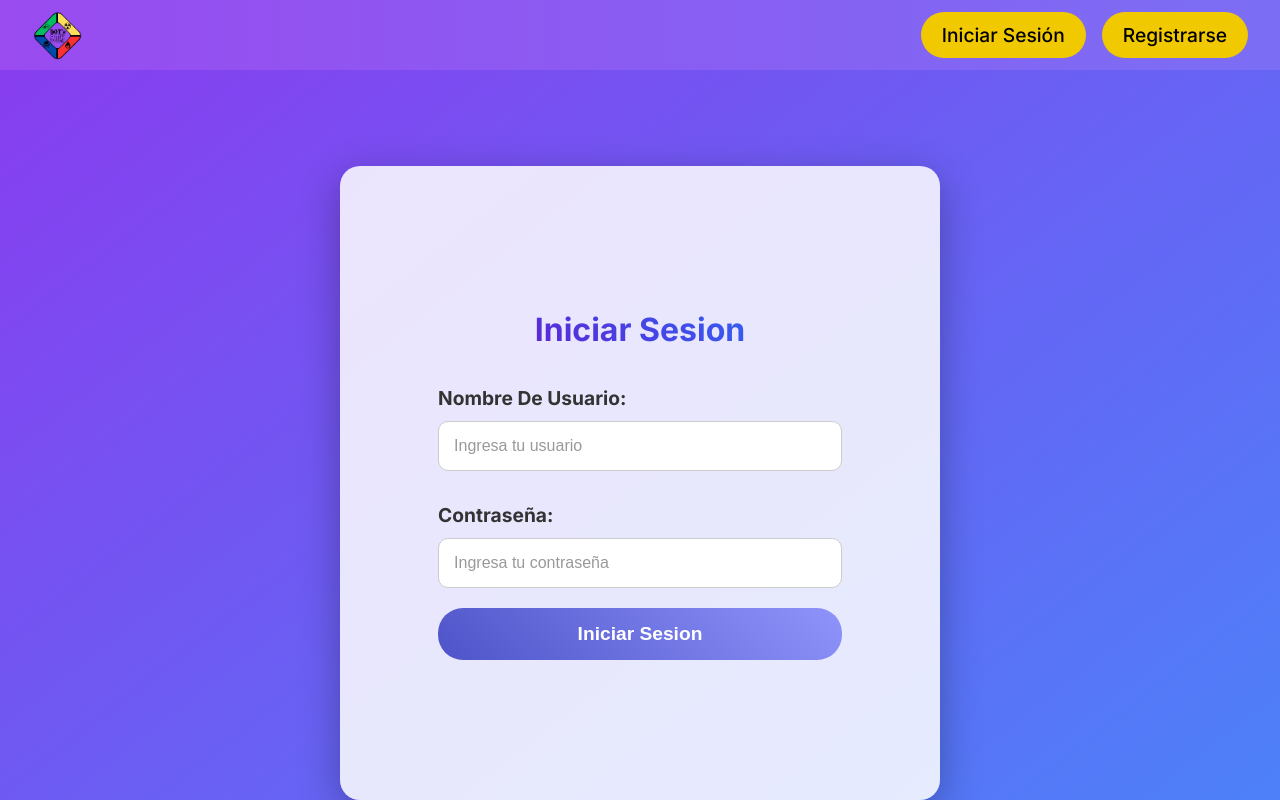
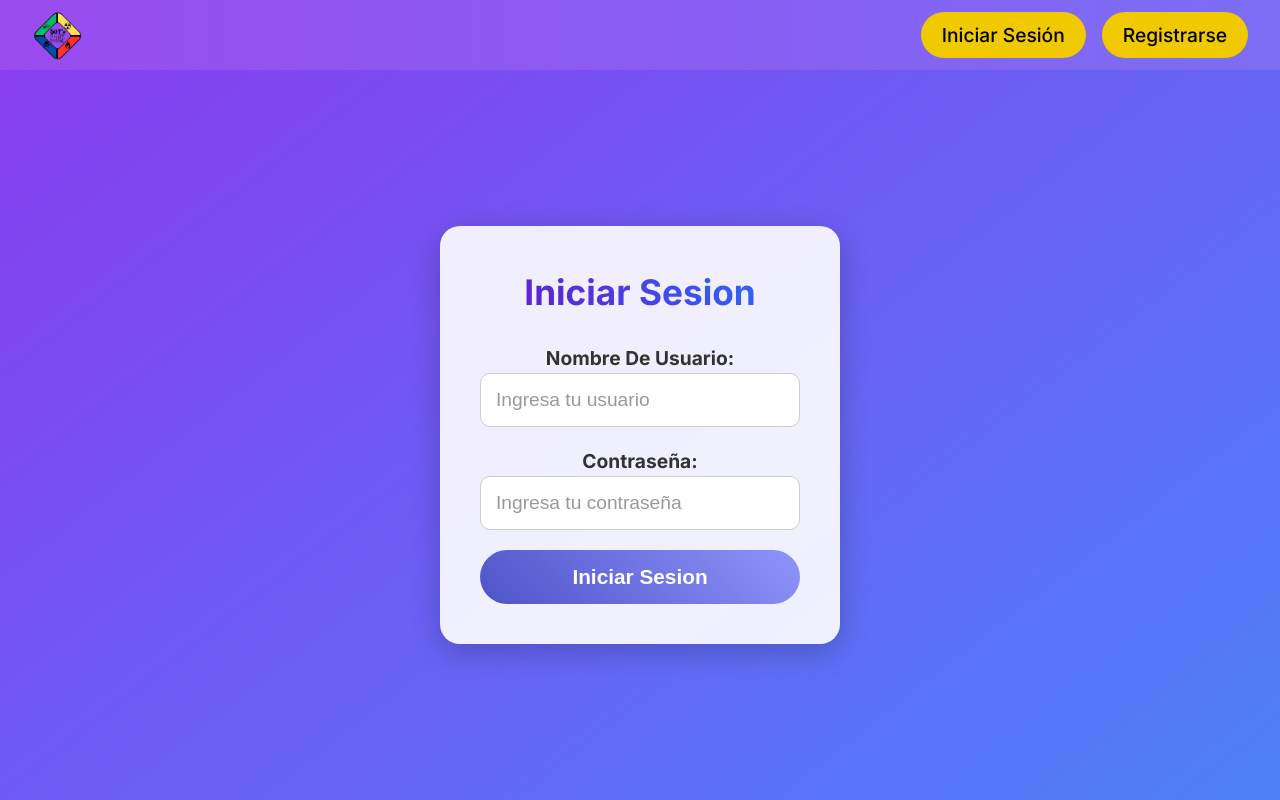
Before and after one commit to anglyh/dots-go, a React (Vite) app: page /login in a window 1280 px wide. Built offline with nearby package versions, Linux system fonts and the light colour scheme; a web font is replaced by a local one.

Commit message:
login-register

```diff
--- a/package.json
+++ b/package.json
@@ -10,6 +10,7 @@
     "preview": "vite preview"
   },
   "dependencies": {
+    "dots-go": "file:",
     "react": "^18.3.1",
     "react-dom": "^18.3.1",
     "react-router-dom": "^6.27.0"
--- a/src/App.jsx
+++ b/src/App.jsx
@@ -4,6 +4,7 @@ import { createBrowserRouter, RouterProvider } from 'react-router-dom';
 import Admin from "./pages/Admin/Admin";
 import Home from "./pages/Home/Home";
 import Login from "./pages/Login/Login";
+import Register from "./pages/Register/Register";
 import NotFound from "./pages/NotFound/NotFound";
 import Layout from "./layouts/layout/Layout";
 import Game from "./pages/Game/Game";
@@ -23,6 +24,14 @@ const router = createBrowserRouter([
     element: (
       <Layout>
         <Login />
+      </Layout>
+    )
+  },
+  {
+    path: '/register',
+    element: (
+      <Layout>
+        <Register/>
       </Layout>
     )
   },
--- a/src/components/auth/LoginForm/LoginForm.jsx
+++ b/src/components/auth/LoginForm/LoginForm.jsx
@@ -1,17 +1,27 @@
 import React from 'react';
-import styles from "./LoginForm.module.css"
+import styles from "./LoginForm.module.css";
 
 export default function LoginForm() {
   return (
-    <div className={styles.loginContainer}>
-      <form className={styles.loginForm}>
-        <h2>Iniciar Sesion</h2>
-        <label>Nombre De Usuario:</label>
-        <input type="text" placeholder="Ingresa tu usuario" />
-        <label>Contraseña:</label>
-        <input type="password" placeholder="Ingresa tu contraseña" />
-        <button type="submit">Iniciar Sesion</button>
+    <div className={styles.contenedorFormulario}>
+      <form>
+        <h2 className={styles.formularioTitulo}>Iniciar Sesion</h2>
+        <label className={styles.formularioLabel}>Nombre De Usuario:</label>
+        <input
+          className={styles.formularioInput}
+          type="text"
+          placeholder="Ingresa tu usuario"
+        />
+        <label className={styles.formularioLabel}>Contraseña:</label>
+        <input
+          className={styles.formularioInput}
+          type="password"
+          placeholder="Ingresa tu contraseña"
+        />
+        <button className={styles.formularioBoton} type="submit">
+          Iniciar Sesion
+        </button>
       </form>
     </div>
   );
-};
+}
--- a/src/components/auth/LoginForm/LoginForm.module.css
+++ b/src/components/auth/LoginForm/LoginForm.module.css
@@ -1,66 +1,67 @@
-.loginContainer {
-    background-color: rgba(255, 255, 255, 0.85);
+
+.contenedorFormulario {
+    background-color: rgba(255, 255, 255, 0.9);
     padding: 40px;
     border-radius: 20px;
-    box-shadow: 0 12px 40px rgba(0, 0, 0, 0.3);
-    width: 600px;
+    box-shadow: 0 8px 30px rgba(0, 0, 0, 0.2);
+    width: 400px;
     max-width: 90%;
     text-align: center;
     display: flex;
     flex-direction: column;
     align-items: center;
-    justify-content: center;
-    gap: 15px;
-    margin-top: 6rem;
+    gap: 25px;
+    margin: auto;
 }
 
-.loginForm h2 {
+.formularioTitulo {
     background: linear-gradient(45deg, #6a11cb, #2575fc);
     -webkit-background-clip: text;
     background-clip: text;
     -webkit-text-fill-color: transparent;
-    margin-bottom: 30px;
-    font-size: 2rem;
+    margin-bottom: 25px;
+    font-size: 2.2rem;
+    font-weight: bold;
 }
 
-.loginForm label {
-    display: block;
-    margin: 10px 0 8px;
+.formularioLabel {
+    width: 100%;
     text-align: left;
     font-weight: bold;
     color: #333;
     font-size: 1.2rem;
-    width: 100%;
+    margin-bottom: 8px;
 }
 
-.loginForm input {
+.formularioInput {
     width: 100%;
     padding: 15px;
+    border: 1px solid #ccc;
+    color: #070707;
+    border-radius: 10px;
     margin-bottom: 20px;
-    border: 1px solid #ccc;
-    border-radius: 10px;
+    font-size: 1.2rem;
     background-color: white;
-    color: #333;
-    font-size: 1rem;
 }
 
-.loginForm input::placeholder {
+.formularioInput::placeholder {
     color: #999;
     opacity: 1;
 }
 
-.loginForm button {
+.formularioBoton {
     background: linear-gradient(45deg, #4e54c8, #8f94fb);
     border: none;
-    padding: 15px 20px;
-    border-radius: 25px;
+    padding: 15px;
+    border-radius: 30px;
     color: white;
     font-weight: bold;
     cursor: pointer;
     width: 100%;
-    font-size: 1.2rem;
+    font-size: 1.3rem;
+    transition: opacity 0.3s ease;
 }
 
-.loginForm button:hover {
+.formularioBoton:hover {
     opacity: 0.9;
 }
--- a/src/components/auth/RegisterForm/RegisterForm.jsx
+++ b/src/components/auth/RegisterForm/RegisterForm.jsx
@@ -1,23 +1,38 @@
-// components/auth/RegisterForm/RegisterForm.jsx
+
 import React from 'react';
-import styles from "./RegisterForm.module.css"
+import styles from "./RegisterForm.module.css";
 
 export default function RegisterForm() {
   return (
-    <div className={styles.loginContainer}>
-      <form className={styles.loginForm}>
-        <h2>Crear Cuenta</h2>
-        <label>Nombre De Usuario:</label>
-        <input type="text" placeholder="Ingresa tu usuario" />
+    <div className={styles.contenedorRegistro}>
+      <form className={styles.formularioRegistro}>
+        <h2 className={styles.tituloRegistro}>Crear Cuenta</h2>
 
-        <label>Contraseña:</label>
-        <input type="password" placeholder="Ingresa tu contraseña" />
+        <label className={styles.labelRegistro}>Nombre De Usuario:</label>
+        <input
+          className={styles.inputRegistro}
+          type="text"
+          placeholder="Ingresa tu usuario"
+        />
 
-        <label>Confirmar Contraseña:</label>
-        <input type="password" placeholder="Confirma tu contraseña" />
+        <label className={styles.labelRegistro}>Contraseña:</label>
+        <input
+          className={styles.inputRegistro}
+          type="password"
+          placeholder="Ingresa tu contraseña"
+        />
 
-        <button type="submit">Crear Usuario</button>
+        <label className={styles.labelRegistro}>Confirmar Contraseña:</label>
+        <input
+          className={styles.inputRegistro}
+          type="password"
+          placeholder="Confirma tu contraseña"
+        />
+
+        <button className={styles.botonRegistro} type="submit">
+          Crear Usuario
+        </button>
       </form>
     </div>
   );
-};
+}
--- a/src/components/auth/RegisterForm/RegisterForm.module.css
+++ b/src/components/auth/RegisterForm/RegisterForm.module.css
@@ -1,61 +1,68 @@
-.loginContainer {
-    background-color: rgba(255, 255, 255, 0.85);
-    padding: 30px;
-    border-radius: 15px;
-    box-shadow: 0 8px 32px rgba(0, 0, 0, 0.2);
-    width: 500px; /* Aumentado a 500px */
-    max-width: 90%; /* Para pantallas pequeñas */
+
+.contenedorRegistro {
+    background-color: rgba(255, 255, 255, 0.9);
+    padding: 40px;
+    border-radius: 20px;
+    box-shadow: 0 8px 30px rgba(0, 0, 0, 0.2);
+    width: 400px;
+    max-width: 90%;
     text-align: center;
     display: flex;
     flex-direction: column;
     align-items: center;
-    justify-content: center;
+    gap: 25px;
+    margin: auto;
 }
 
-.loginForm h2 {
+.tituloRegistro {
     background: linear-gradient(45deg, #6a11cb, #2575fc);
     -webkit-background-clip: text;
     background-clip: text;
     -webkit-text-fill-color: transparent;
-    margin-bottom: 20px;
+    margin-bottom: 25px;
+    font-size: 2.2rem;
+    font-weight: bold;
 }
 
-.loginForm label {
-    display: block;
-    margin: 10px 0 5px;
+.labelRegistro {
+    width: 100%;
     text-align: left;
     font-weight: bold;
     color: #333;
-    width: 100%; /* Se alinean con el formulario */
+    font-size: 1.2rem;
+    margin-bottom: 8px;
 }
 
-.loginForm input {
+.inputRegistro {
     width: 100%;
-    padding: 12px; /* Padding más cómodo */
-    margin-bottom: 15px;
+    padding: 15px;
     border: 1px solid #ccc;
-    border-radius: 5px;
+    border-radius: 10px;
+    margin-bottom: 20px;
+    font-size: 1.2rem;
     background-color: white;
-    color: #333;
+    color: #030303;
 }
 
-.loginForm input::placeholder {
+.inputRegistro::placeholder {
     color: #999;
     opacity: 1;
 }
 
-.loginForm button {
+.botonRegistro {
     background: linear-gradient(45deg, #4e54c8, #8f94fb);
     border: none;
-    padding: 12px 20px;
-    border-radius: 20px;
+    padding: 15px;
+    border-radius: 30px;
     color: white;
     font-weight: bold;
     cursor: pointer;
     width: 100%;
-    margin-top: 10px;
+    font-size: 1.3rem;
+    transition: opacity 0.3s ease;
 }
 
-.loginForm button:hover {
+
+.botonRegistro:hover {
     opacity: 0.9;
 }
--- a/src/pages/Register/Register.jsx
+++ b/src/pages/Register/Register.jsx
@@ -0,0 +1,8 @@
+import React from 'react'
+import LoginForm from '../../components/auth/RegisterForm/RegisterForm'
+
+export default function Login() {
+  return (
+    <LoginForm />
+  )
+}
```
